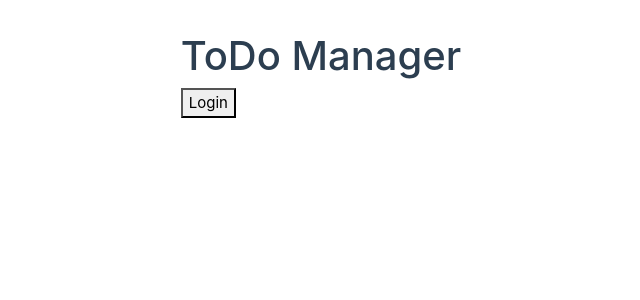
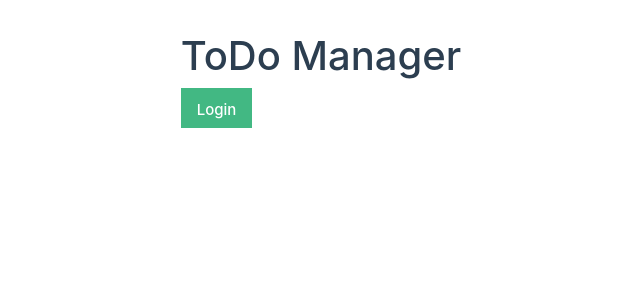
Before and after one commit to mar-jo/frontend, a Vue app: page / in a window 1280 px wide. Shown: the top 300 px of the page, without its empty margins (319-959 px from the left). Built offline with nearby package versions, Linux system fonts and the light colour scheme.

Commit message:
button styles

```diff
--- a/src/App.vue
+++ b/src/App.vue
@@ -81,5 +81,35 @@ export default {
 
 <style>
 
+button {
+  background-color: #42b883;
+  border-radius: 8px;
+  border-style: none;
+  box-sizing: border-box;
+  color: #FFFFFF;
+  cursor: pointer;
+  display: inline-block;
+  font-family: "Haas Grot Text R Web", "Helvetica Neue", Helvetica, Arial, sans-serif;
+  font-size: 14px;
+  font-weight: 500;
+  height: 40px;
+  line-height: 20px;
+  list-style: none;
+  margin: 0;
+  outline: none;
+  padding: 10px 16px;
+  position: relative;
+  text-align: center;
+  text-decoration: none;
+  transition: color 100ms;
+  vertical-align: baseline;
+  user-select: none;
+  -webkit-user-select: none;
+  touch-action: manipulation;
+}
 
+button:hover,
+button:focus {
+  background-color: #28f498;
+}
 </style>
```
